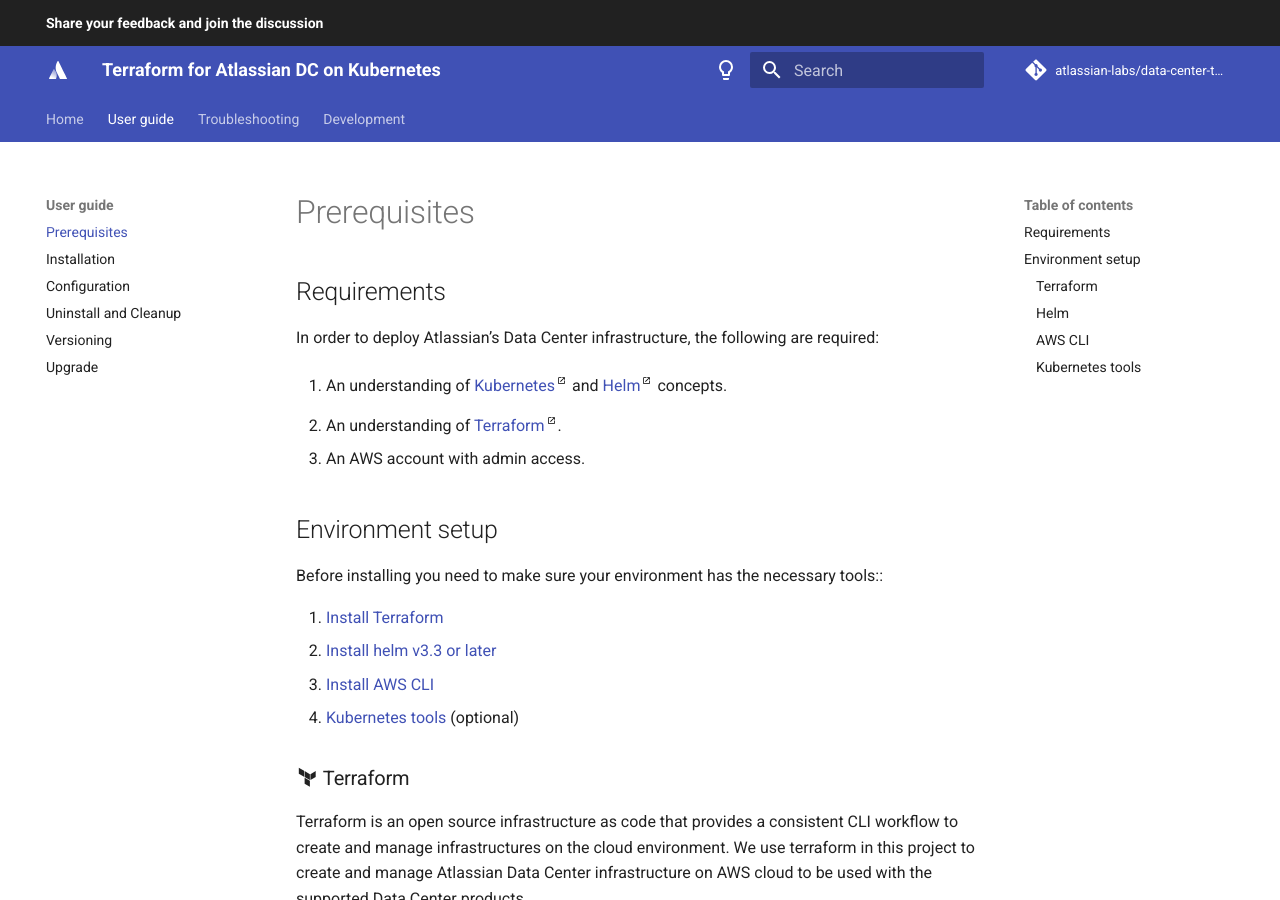
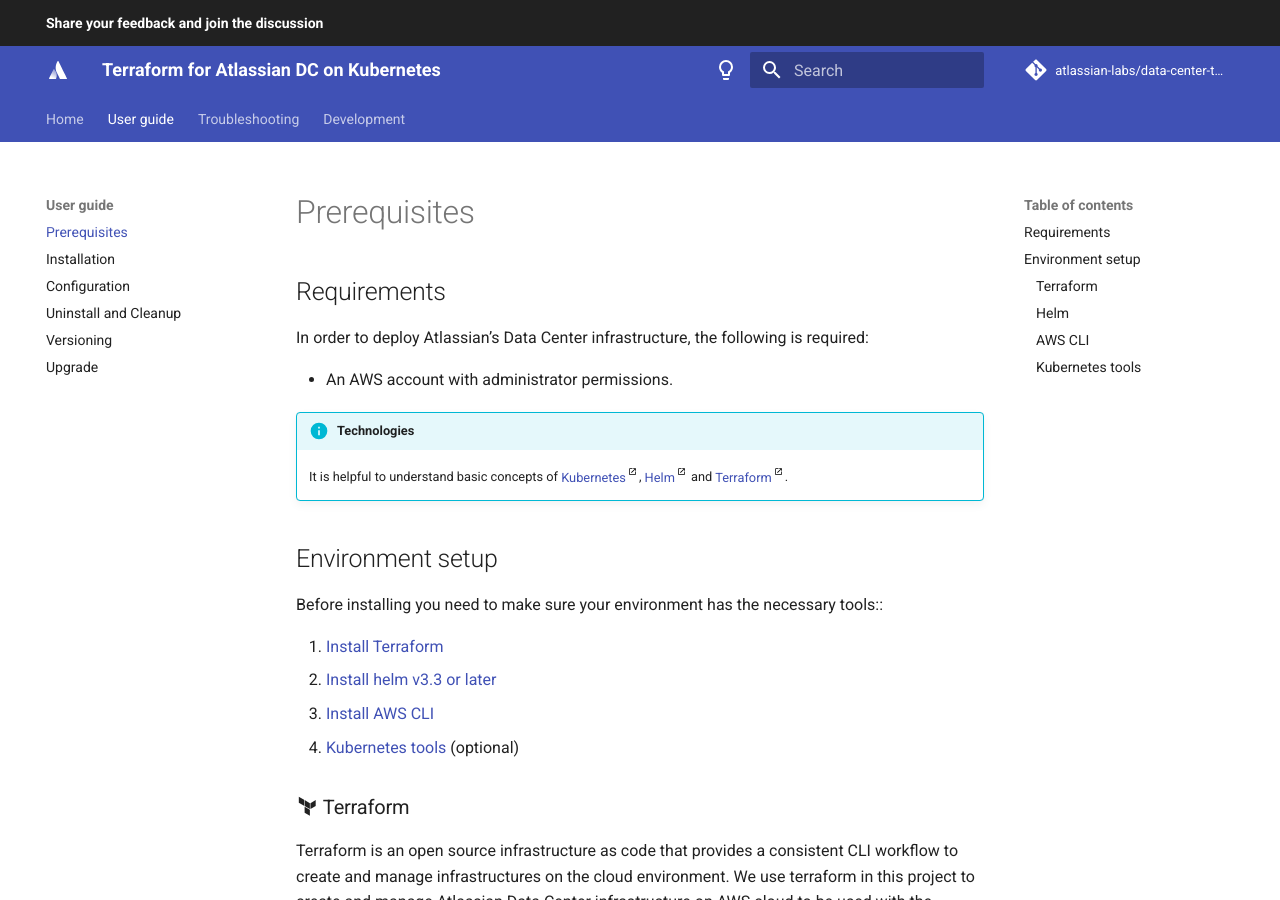
Before and after one commit to atlassian-labs/data-center-terraform, an MkDocs documentation site: the page built from docs/docs/userguide/PREREQUISITES.md, in a window 1280 px wide and 900 px high. Built offline with MkDocs 1.6.1 and Material for MkDocs 9.7.7, drawn with Linux system fonts in a browser that asks for light colours; comment, search, counter and statistics services are not loaded.

```diff
--- a/docs/docs/userguide/PREREQUISITES.md
+++ b/docs/docs/userguide/PREREQUISITES.md
@@ -1,11 +1,15 @@
 # Prerequisites
+
 ## Requirements
 
-In order to deploy Atlassian’s Data Center infrastructure, the following are required:
+In order to deploy Atlassian’s Data Center infrastructure, the following is required:
 
-1. An understanding of [Kubernetes](https://kubernetes.io/docs/concepts/overview/what-is-kubernetes/){.external} and [Helm](https://helm.sh/){.external} concepts.
-2. An understanding of [Terraform](https://www.terraform.io/){.external}.
-3. An AWS account with admin access.
+* An AWS account with administrator permissions.
+
+!!! info "Technologies"
+
+    It is helpful to understand basic concepts of [Kubernetes](https://kubernetes.io/docs/concepts/overview/what-is-kubernetes/){.external}, [Helm](https://helm.sh/){.external} and [Terraform](https://www.terraform.io/intro/){.external}.
+
 
 ## Environment setup
 
```
Also changed, not shown: 2 other files.
